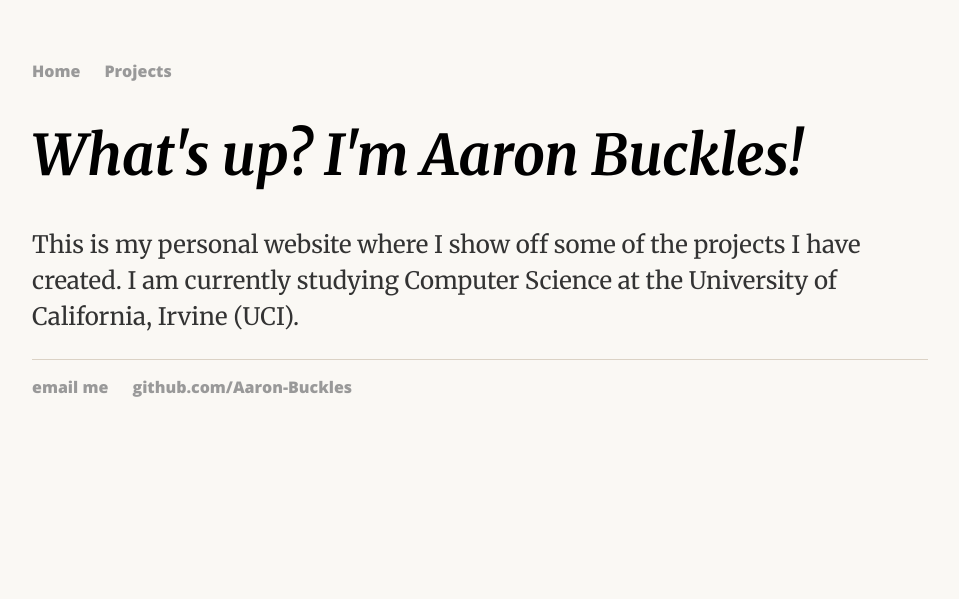
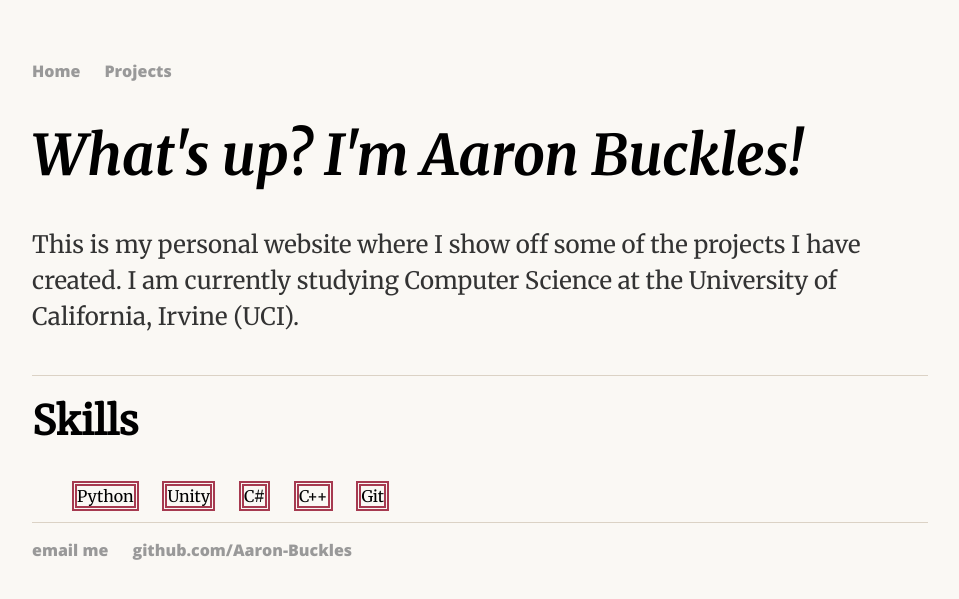
Before and after one commit to Aaron-Buckles/aaron-buckles.github.io, a Jekyll site: the page built from index.html, in a window 1280 px wide. Shown: the top 599 px of the page, without its empty margins (160-1119 px from the left). Built offline with Jekyll 4.4.1, drawn with Linux system fonts in a browser that asks for light colours.

Commit message:
Skills and Project

```diff
--- a/css/main.css
+++ b/css/main.css
@@ -46,7 +46,19 @@
 	color: #333;
 }
 
+img {
+	border: 5px double #DBD2C5;
+	border-radius: 5px;
+}
+
 footer {
 	border-top: 1px solid #DBD2C5;
 	font-size: 1em;
 }
+
+.skills ul li
+{
+	display: inline;
+  	margin-right: 20px;
+  	border: 5px double #A63A50;
+}
--- a/index.html
+++ b/index.html
@@ -4,5 +4,17 @@
 ---
 <div class="blurb">
 	<h1>What's up? I'm Aaron Buckles!</h1>
+
 	<p>This is my personal website where I show off some of the projects I have created. I am currently studying Computer Science at the University of California, Irvine (UCI).</p>
+
+	<h3>Skills</h3>
+	<div class="skills">
+		<ul>
+			<li>Python</li>
+			<li>Unity</li>
+			<li>C#</li>
+			<li>C++</li>
+			<li>Git</li>
+		</ul>
+	</div>
 </div>
--- a/projects/index.html
+++ b/projects/index.html
@@ -5,4 +5,5 @@
 <h1>Projects</h1>
 
 <h3><a href="/gerry-minors-fine-art">Gerry Minor's Fine Art</a></h3>
-<p>About the project...</p>
+<p>My grandma wanted a way to share all of her drawings and paintings with her friends. I figured it was a good project to get real world experience working with a client. This project has improved my skills working with HTML, CSS, and JavaScript.</p>
+<img src="gerry_screenshot.jpg" alt="Screenshot of Gerry Minor's Fine Art">
```
Also changed, not shown: projects/gerry_screenshot.jpg (added).
